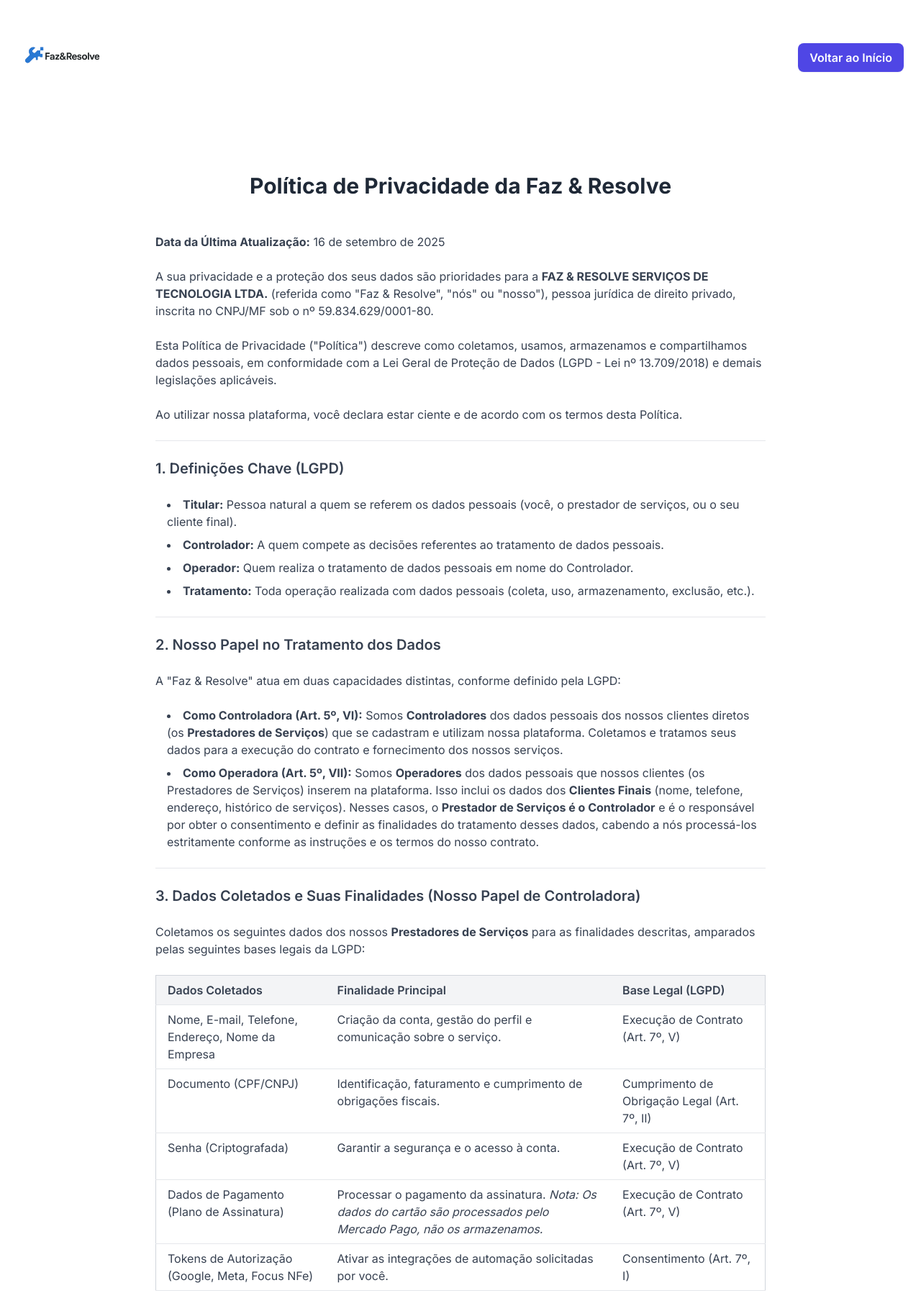
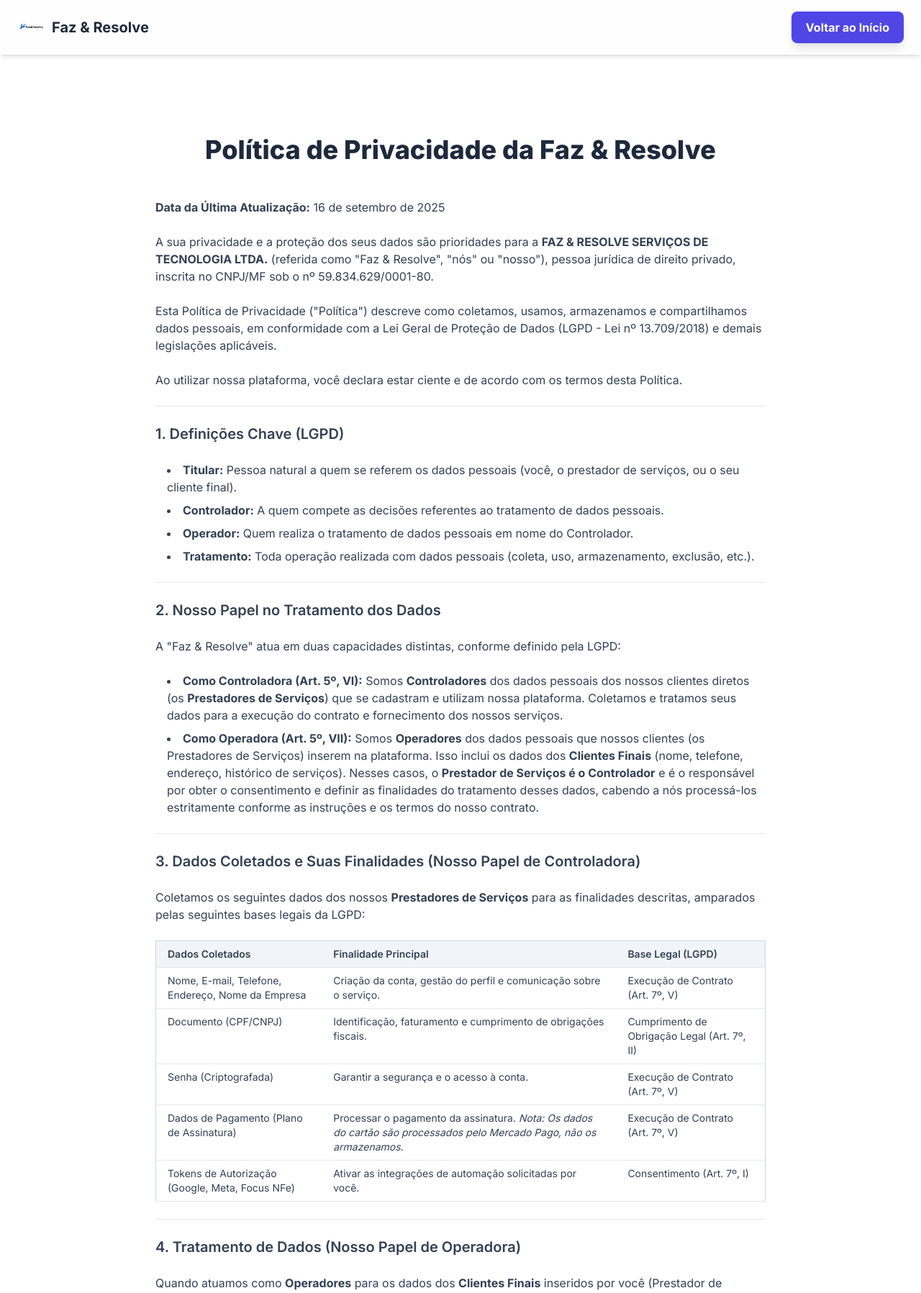
Before and after one commit to iagynn/site-fazeresolve, a plain HTML site: page privacidade.html in a window 1280 px wide. Shown: the top 1797 px of the page at 72% size. Drawn offline with nearby package versions, Linux system fonts and the light colour scheme.

Commit message:
Update privacidade.html

```diff
--- a/privacidade.html
+++ b/privacidade.html
@@ -7,32 +7,41 @@
     <script src="https://cdn.tailwindcss.com"></script>
     <link rel="preconnect" href="https://fonts.googleapis.com">
     <link rel="preconnect" href="https://fonts.gstatic.com" crossorigin>
-    <link href="https://fonts.googleapis.com/css2?family=Inter:wght@400;500;600;700;800&display=swap" rel="stylesheet">
+    <link href="https://fonts.googleapis.com/css2?family=Inter:wght@400;500;600;700;800;900&display=swap" rel="stylesheet">
+    <link rel="stylesheet" href="https://cdnjs.cloudflare.com/ajax/libs/font-awesome/6.5.1/css/all.min.css">
     <style>
         body {
             font-family: 'Inter', sans-serif;
+            -webkit-font-smoothing: antialiased;
+            -moz-osx-font-smoothing: grayscale;
+        }
+        .glass-header {
+            background-color: rgba(255, 255, 255, 0.8);
+            backdrop-filter: blur(10px);
         }
     </style>
 </head>
-<body class="bg-white text-gray-800">
+<body class="bg-slate-50 text-slate-800">
 
     <!-- Header -->
-    <header class="bg-white shadow-sm">
+    <header id="main-header" class="sticky top-0 z-50 transition-all duration-300 glass-header shadow-md">
         <div class="container mx-auto px-6 py-4 flex justify-between items-center">
-            <a href="index.html" class="flex items-center">
-                <img src="18015-155(1).png" alt="Logo Faz & Resolve" class="h-32 w-auto">
+            <a href="index.html" class="flex items-center gap-2">
+                <img src="18015-155(1).png" alt="Logo Faz & Resolve" class="h-10 w-auto">
+                <span class="font-bold text-xl text-slate-800">Faz & Resolve</span>
             </a>
-            <a href="index.html" class="bg-indigo-600 text-white font-semibold px-4 py-2 rounded-lg hover:bg-indigo-700 transition-colors shadow-sm">
+            <a href="index.html" class="bg-indigo-600 text-white font-bold px-5 py-2.5 rounded-lg hover:bg-indigo-700 transition-all shadow-lg hover:shadow-indigo-500/50">
                 Voltar ao Início
             </a>
         </div>
     </header>
 
-    <!-- Privacy Policy Section -->
-    <section id="privacidade" class="bg-white py-16 md:py-20">
+    <!-- Main Content -->
+    <main>
+        <section id="privacidade" class="bg-white py-20 md:py-28">
             <div class="container mx-auto px-6 max-w-4xl">
-            <h3 class="text-3xl font-bold text-center mb-12">Política de Privacidade da Faz & Resolve</h3>
-            <div class="text-gray-700 space-y-6">
+                <h3 class="text-3xl md:text-4xl font-extrabold text-slate-800 text-center mb-12">Política de Privacidade da Faz & Resolve</h3>
+                <div class="text-slate-700 space-y-6 prose lg:prose-lg max-w-none">
                     <p><strong>Data da Última Atualização:</strong> 16 de setembro de 2025</p>
                     <p>A sua privacidade e a proteção dos seus dados são prioridades para a <strong>FAZ & RESOLVE SERVIÇOS DE TECNOLOGIA LTDA.</strong> (referida como "Faz & Resolve", "nós" ou "nosso"), pessoa jurídica de direito privado, inscrita no CNPJ/MF sob o nº 59.834.629/0001-80.</p>
                     <p>Esta Política de Privacidade ("Política") descreve como coletamos, usamos, armazenamos e compartilhamos dados pessoais, em conformidade com a Lei Geral de Proteção de Dados (LGPD - Lei nº 13.709/2018) e demais legislações aplicáveis.</p>
@@ -56,8 +65,8 @@
                     <h4 class="text-xl font-semibold pt-6 border-t mt-6">3. Dados Coletados e Suas Finalidades (Nosso Papel de Controladora)</h4>
                     <p>Coletamos os seguintes dados dos nossos <strong>Prestadores de Serviços</strong> para as finalidades descritas, amparados pelas seguintes bases legais da LGPD:</p>
                     <div class="overflow-x-auto my-6">
-                    <table class="min-w-full bg-white border border-gray-300">
-                        <thead class="bg-gray-100">
+                        <table class="min-w-full bg-white border border-slate-300 text-sm">
+                            <thead class="bg-slate-100">
                                 <tr>
                                     <th class="py-2 px-4 border-b text-left font-semibold">Dados Coletados</th>
                                     <th class="py-2 px-4 border-b text-left font-semibold">Finalidade Principal</th>
@@ -65,27 +74,27 @@
                                 </tr>
                             </thead>
                             <tbody>
-                            <tr class="hover:bg-gray-50">
+                                <tr class="hover:bg-slate-50">
                                     <td class="py-2 px-4 border-b align-top">Nome, E-mail, Telefone, Endereço, Nome da Empresa</td>
                                     <td class="py-2 px-4 border-b align-top">Criação da conta, gestão do perfil e comunicação sobre o serviço.</td>
                                     <td class="py-2 px-4 border-b align-top">Execução de Contrato (Art. 7º, V)</td>
                                 </tr>
-                            <tr class="hover:bg-gray-50">
+                                <tr class="hover:bg-slate-50">
                                     <td class="py-2 px-4 border-b align-top">Documento (CPF/CNPJ)</td>
                                     <td class="py-2 px-4 border-b align-top">Identificação, faturamento e cumprimento de obrigações fiscais.</td>
                                     <td class="py-2 px-4 border-b align-top">Cumprimento de Obrigação Legal (Art. 7º, II)</td>
                                 </tr>
-                            <tr class="hover:bg-gray-50">
+                                <tr class="hover:bg-slate-50">
                                     <td class="py-2 px-4 border-b align-top">Senha (Criptografada)</td>
                                     <td class="py-2 px-4 border-b align-top">Garantir a segurança e o acesso à conta.</td>
                                     <td class="py-2 px-4 border-b align-top">Execução de Contrato (Art. 7º, V)</td>
                                 </tr>
-                            <tr class="hover:bg-gray-50">
+                                <tr class="hover:bg-slate-50">
                                     <td class="py-2 px-4 border-b align-top">Dados de Pagamento (Plano de Assinatura)</td>
                                     <td class="py-2 px-4 border-b align-top">Processar o pagamento da assinatura. <em>Nota: Os dados do cartão são processados pelo Mercado Pago, não os armazenamos.</em></td>
                                     <td class="py-2 px-4 border-b align-top">Execução de Contrato (Art. 7º, V)</td>
                                 </tr>
-                            <tr class="hover:bg-gray-50">
+                                <tr class="hover:bg-slate-50">
                                     <td class="py-2 px-4 border-b align-top">Tokens de Autorização (Google, Meta, Focus NFe)</td>
                                     <td class="py-2 px-4 border-b align-top">Ativar as integrações de automação solicitadas por você.</td>
                                     <td class="py-2 px-4 border-b align-top">Consentimento (Art. 7º, I)</td>
@@ -142,21 +151,26 @@
 
                     <h4 class="text-xl font-semibold pt-6 border-t mt-6">10. Canal de Comunicação e Encarregado de Dados (DPO)</h4>
                     <p>Para exercer seus direitos, esclarecer dúvidas ou fazer reclamações sobre como tratamos seus dados pessoais, entre em contato com nosso <strong>Encarregado de Proteção de Dados (DPO)</strong> através do e-mail dedicado:</p>
-                <p><strong>E-mail do DPO:</strong> <code class="bg-gray-100 p-1 rounded">privacidade@fazeresolve.com</code></p>
+                    <p><strong>E-mail do DPO:</strong> <code class="bg-slate-100 p-1 rounded">privacidade@fazeresolve.com</code></p>
 
                     <h4 class="text-xl font-semibold pt-6 border-t mt-6">11. Alterações nesta Política</h4>
                     <p>Esta Política de Privacidade poderá ser atualizada a qualquer momento. Notificaremos nossos clientes sobre quaisquer alterações significativas através de e-mail ou por avisos na própria plataforma. Recomendamos a revisão periódica deste documento.</p>
                 </div>
             </div>
         </section>
+    </main>
 
     <!-- Footer -->
-    <footer class="bg-gray-900 text-white">
-        <div class="container mx-auto px-6 py-6 text-center text-gray-400">
-            <div class="flex justify-center items-center space-x-4 mb-2">
+    <footer class="bg-slate-900 text-white">
+        <div class="container mx-auto px-6 py-12 text-center text-slate-400">
+             <a href="index.html" class="flex items-center justify-center gap-2 mb-6">
+                <img src="18015-155(1).png" alt="Logo Faz & Resolve" class="h-10 w-auto">
+                <span class="font-bold text-xl text-white">Faz & Resolve</span>
+            </a>
+            <div class="flex justify-center items-center space-x-4 mb-4">
+                <a href="privacidade.html" class="hover:text-white transition-colors">Política de Privacidade</a>
+                <span class="text-slate-600">|</span>
                  <p>&copy; 2025 Faz & Resolve. Todos os direitos reservados.</p>
-                 <span class="text-gray-600">|</span>
-                 <a href="index.html" class="hover:text-white transition-colors">Página Inicial</a>
             </div>
             <p class="text-sm">CNPJ: 59.834.629/0001-80</p>
         </div>
```
Lines whose indentation alone changed are shown as unchanged.
